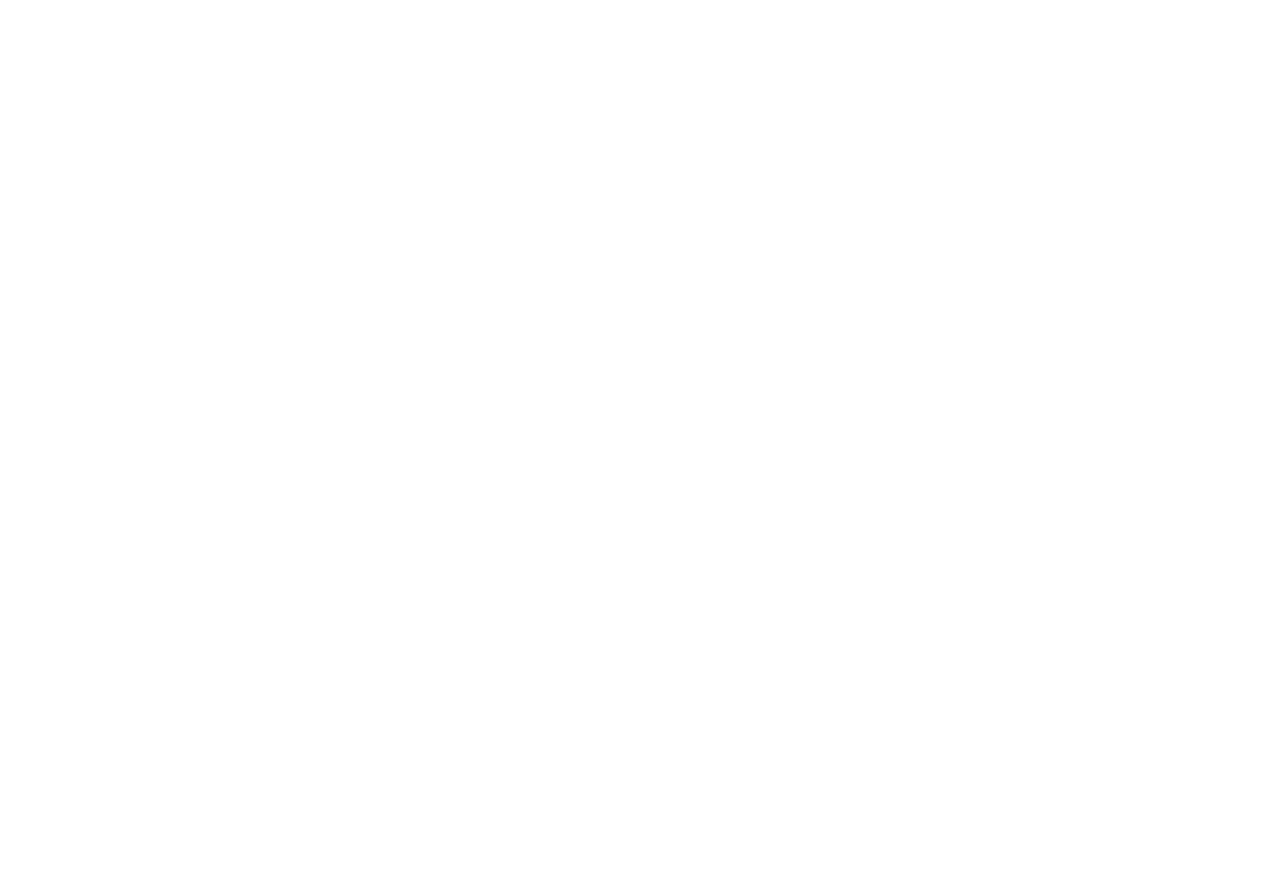
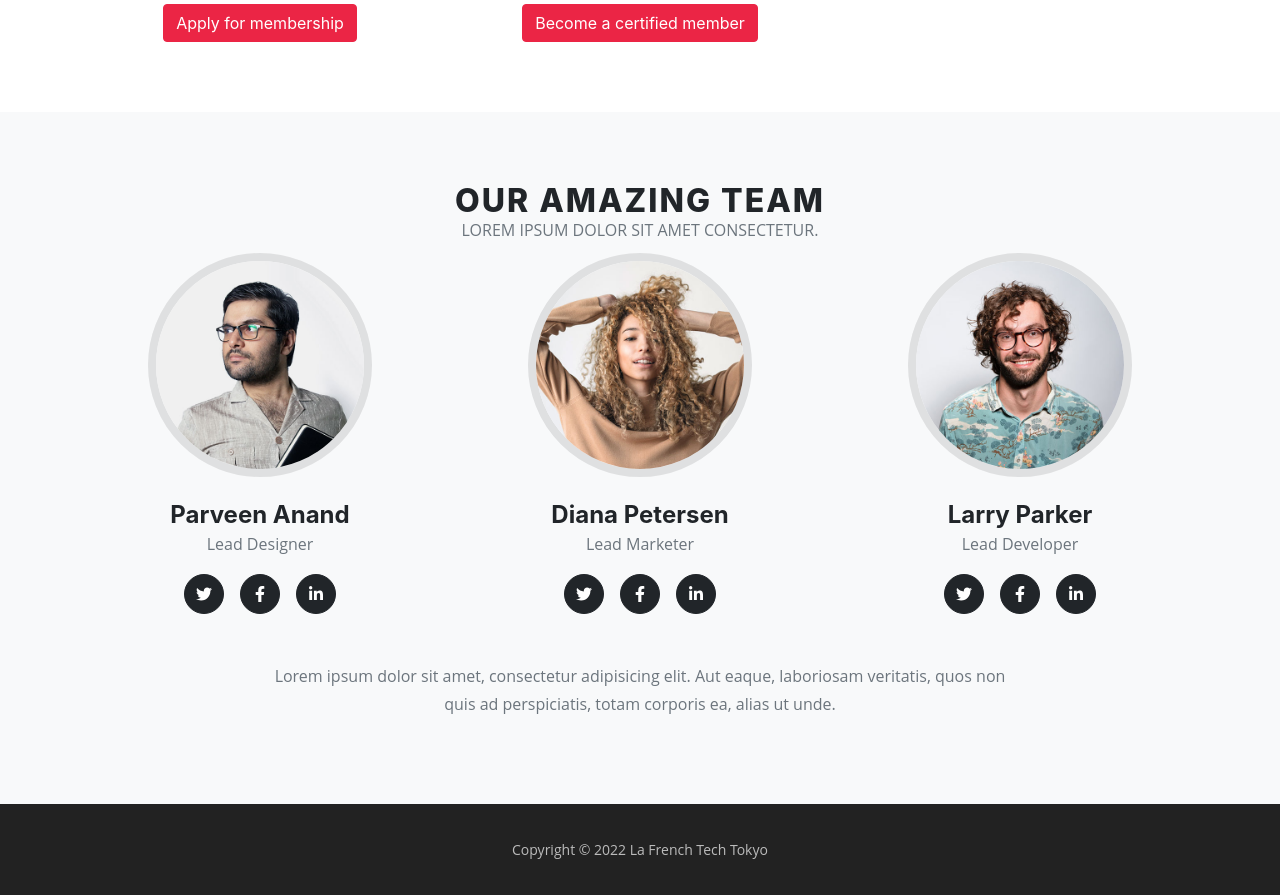
Before and after one commit to LaFrenchTechTokyo/lafrenchtechtokyo.github.io, a Next.js app: page / in a window 1280 px wide. Shown: the part 2858-3753 px from the top of the page. Before the commit the page ends 1568 px from the top, so only its background shows below. Built offline with nearby package versions, Linux system fonts and the light colour scheme.

Commit message:
add Team section

```diff
--- /dev/null
+++ b/components/Home/Team.tsx
@@ -0,0 +1,70 @@
+export default function Team() {
+  return (
+    <section className="page-section bg-light" id="team">
+      <div className="container">
+        <div className="text-center">
+          <h2 className="section-heading text-uppercase">Our Amazing Team</h2>
+          <h3 className="section-subheading text-muted">Lorem ipsum dolor sit amet consectetur.</h3>
+        </div>
+        <div className="row">
+          <div className="col-lg-4">
+            <div className="team-member">
+              <img className="mx-auto rounded-circle" src="assets/img/team/1.jpg" alt="..." />
+              <h4>Parveen Anand</h4>
+              <p className="text-muted">Lead Designer</p>
+              <a className="btn btn-dark btn-social mx-2" href="#!">
+                <i className="fab fa-twitter"></i>
+              </a>
+              <a className="btn btn-dark btn-social mx-2" href="#!">
+                <i className="fab fa-facebook-f"></i>
+              </a>
+              <a className="btn btn-dark btn-social mx-2" href="#!">
+                <i className="fab fa-linkedin-in"></i>
+              </a>
+            </div>
+          </div>
+          <div className="col-lg-4">
+            <div className="team-member">
+              <img className="mx-auto rounded-circle" src="assets/img/team/2.jpg" alt="..." />
+              <h4>Diana Petersen</h4>
+              <p className="text-muted">Lead Marketer</p>
+              <a className="btn btn-dark btn-social mx-2" href="#!">
+                <i className="fab fa-twitter"></i>
+              </a>
+              <a className="btn btn-dark btn-social mx-2" href="#!">
+                <i className="fab fa-facebook-f"></i>
+              </a>
+              <a className="btn btn-dark btn-social mx-2" href="#!">
+                <i className="fab fa-linkedin-in"></i>
+              </a>
+            </div>
+          </div>
+          <div className="col-lg-4">
+            <div className="team-member">
+              <img className="mx-auto rounded-circle" src="assets/img/team/3.jpg" alt="..." />
+              <h4>Larry Parker</h4>
+              <p className="text-muted">Lead Developer</p>
+              <a className="btn btn-dark btn-social mx-2" href="#!">
+                <i className="fab fa-twitter"></i>
+              </a>
+              <a className="btn btn-dark btn-social mx-2" href="#!">
+                <i className="fab fa-facebook-f"></i>
+              </a>
+              <a className="btn btn-dark btn-social mx-2" href="#!">
+                <i className="fab fa-linkedin-in"></i>
+              </a>
+            </div>
+          </div>
+        </div>
+        <div className="row">
+          <div className="col-lg-8 mx-auto text-center">
+            <p className="large text-muted">
+              Lorem ipsum dolor sit amet, consectetur adipisicing elit. Aut eaque, laboriosam
+              veritatis, quos non quis ad perspiciatis, totam corporis ea, alias ut unde.
+            </p>
+          </div>
+        </div>
+      </div>
+    </section>
+  )
+}
--- a/pages/index.tsx
+++ b/pages/index.tsx
@@ -1,12 +1,18 @@
 import Layout from '../components/Layout'
 import Hero from '../components/Home/Hero'
 import Whatwedo from '../components/Home/Whatwedo'
+import Whoweare from '../components/Home/Whoweare'
+import About from '../components/Home/About'
+import Team from '../components/Home/Team'
 
 export default function Index() {
   return (
     <Layout>
       <Hero />
       <Whatwedo />
+      <Whoweare />
+      <About />
+      <Team />
     </Layout>
   )
 }
```
